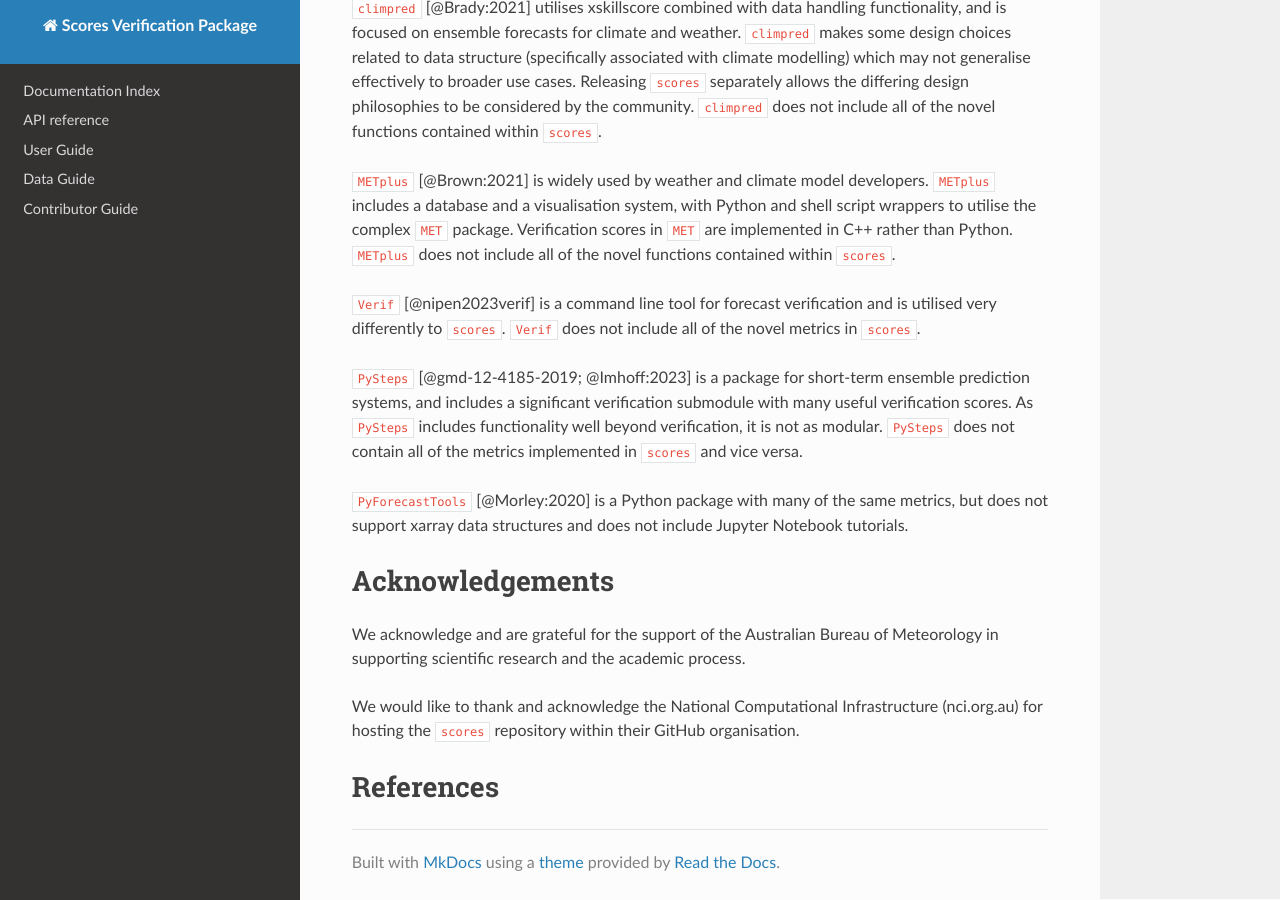
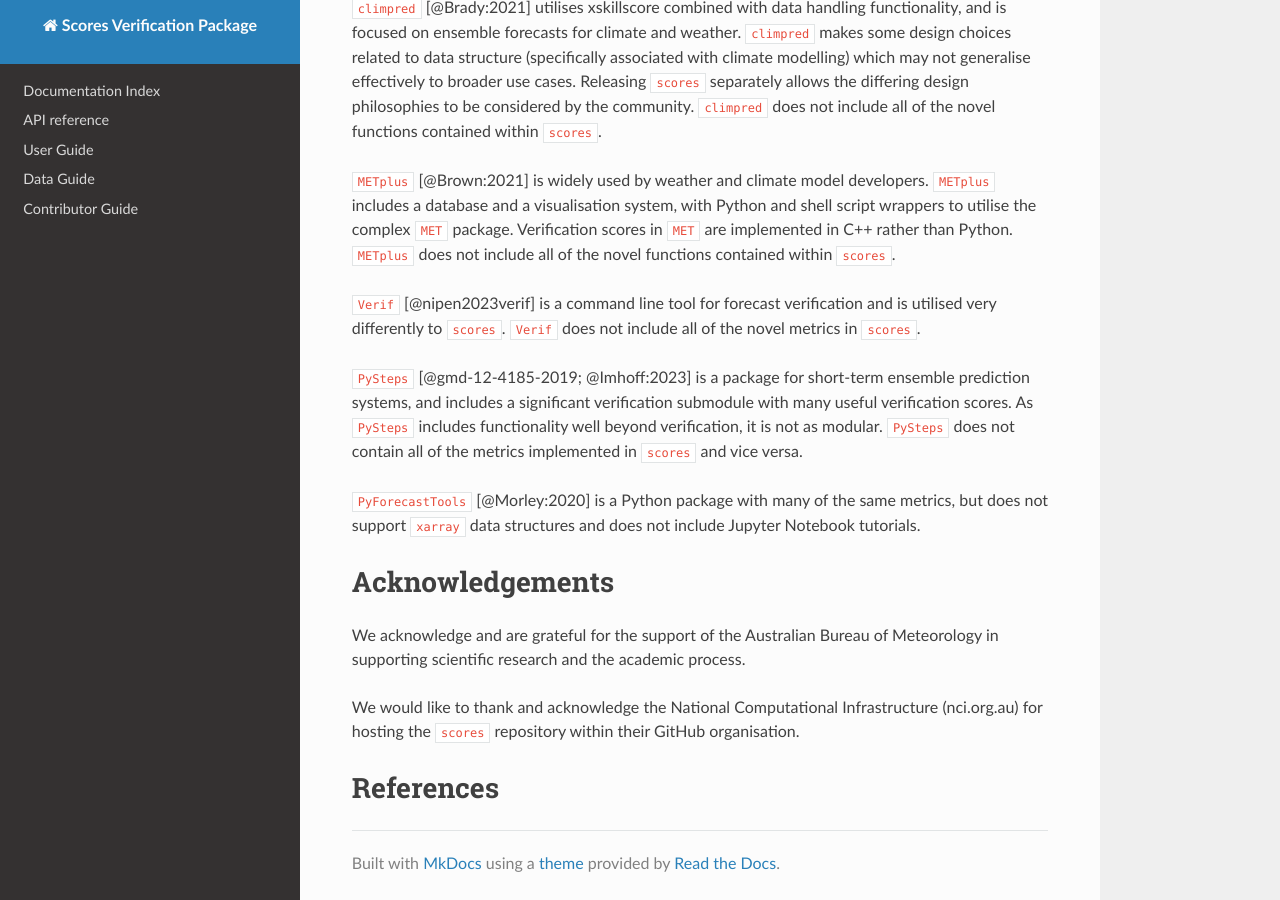
Before and after one commit to nci/scores, an MkDocs documentation site: the page built from docs/paper.md, in a window 1280 px wide and 900 px high, scrolled down 2784 px. Built offline with MkDocs 1.6.1, drawn with Linux system fonts in a browser that asks for light colours; nearby versions of some CDN libraries.

```diff
--- a/docs/paper.md
+++ b/docs/paper.md
@@ -103,7 +103,7 @@ There are multiple open source verification packages in a range of languages. Be
 
 `PySteps` [@gmd-12-4185-2019; @Imhoff:2023] is a package for short-term ensemble prediction systems, and includes a significant verification submodule with many useful verification scores. As `PySteps` includes functionality well beyond verification, it is not as modular. `PySteps` does not contain all of the metrics implemented in `scores` and vice versa.
 
-`PyForecastTools` [@Morley:2020] is a Python package with many of the same metrics, but does not support xarray data structures and does not include Jupyter Notebook tutorials.
+`PyForecastTools` [@Morley:2020] is a Python package with many of the same metrics, but does not support `xarray` data structures and does not include Jupyter Notebook tutorials.
 
 # Acknowledgements
 
```
